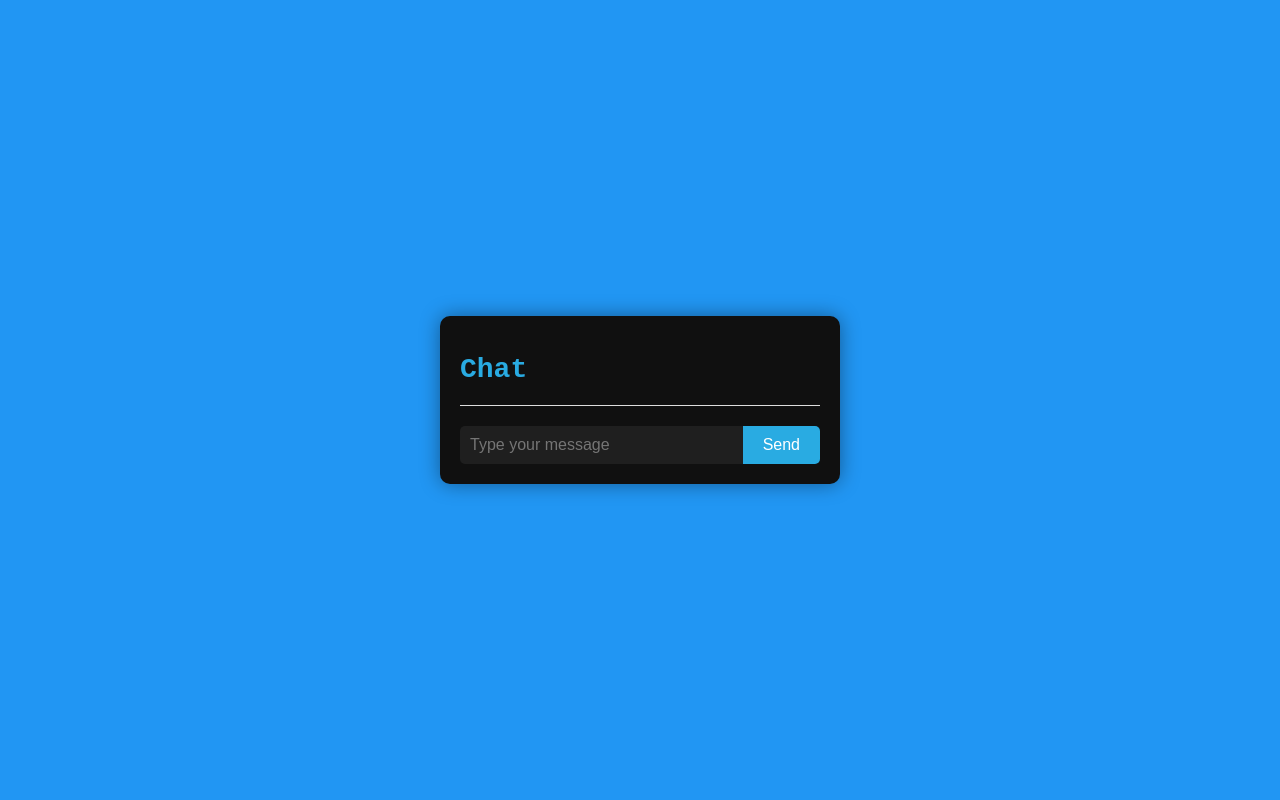
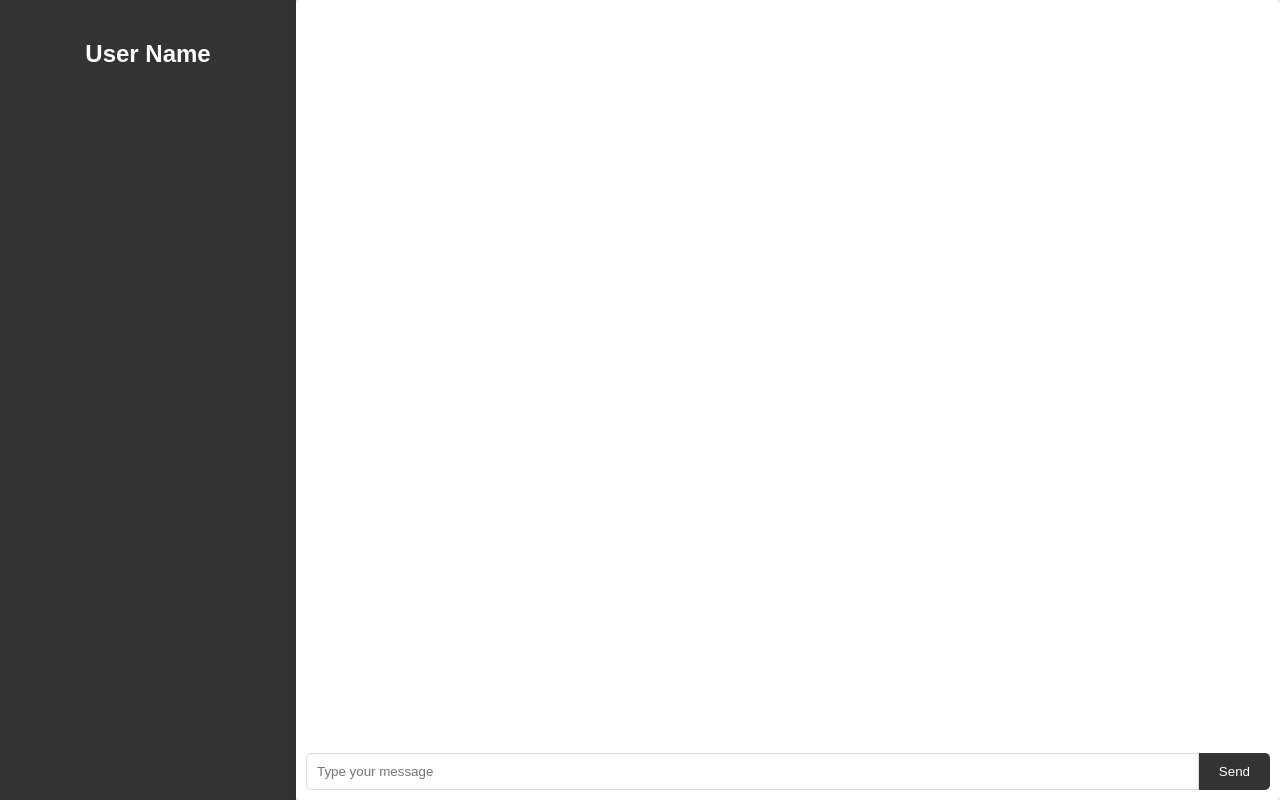
Before and after one commit to 0xSSDD/chatapp-100x, a website: page public/index.html in a window 1280 px wide. Drawn offline with nearby package versions, Linux system fonts and the light colour scheme; no server answers.

Commit message:
add user list to the left and chat box to the bottom

```diff
--- a/public/index.html
+++ b/public/index.html
@@ -5,14 +5,14 @@
   <link rel="stylesheet" href="/styles.css">
   <script src="/socket.io/socket.io.js"></script>
   <script src="https://code.jquery.com/jquery-3.6.0.min.js"></script>
-
 </head>
 <body>
   <div class="chat-container">
+    <div class="user-bar">
+      <h2>User Name</h2>
+      <!-- Add user-related information here -->
+    </div>
     <div class="chat-box">
-      <div class="chat-header">
-        <h1>Chat</h1>
-      </div>
       <div class="chat-messages" id="messages">
         <!-- Messages will be dynamically added here -->
       </div>
@@ -43,11 +43,6 @@
       socket.on('chat message', function (msg) {
         $('#messages').append($('<div class="message">').text(msg));
       });
-
-      // Dark mode toggle
-      $('#toggle-mode').click(function () {
-        $('body').toggleClass('dark-mode');
-      });
     });
   </script>
 </body>
--- a/public/styles.css
+++ b/public/styles.css
@@ -1,117 +1,108 @@
 /* Light mode styles */
 body {
-  background-color: #2196F3; /* Light blue background */
+  background-color: #f0f0f0;
   color: #333;
-  font-family: 'Courier New', Courier, monospace;
+  font-family: Arial, sans-serif;
   margin: 0;
   padding: 0;
-  display: flex;
-  align-items: center;
-  justify-content: center;
-  height: 100vh;
-  transition: background-color 0.3s, color 0.3s;
 }
 
 .chat-container {
-  max-width: 400px;
-  width: 100%;
-  text-align: center;
+  display: flex;
+  flex-direction: row;
+  height: 100vh;
+}
+
+.user-bar {
+  background-color: #333;
+  color: #fff;
+  width: 20%;
+  display: flex;
+  flex-direction: column;
+  align-items: center;
+  padding: 20px;
+}
+
+.user-bar h2 {
+  font-size: 24px;
+  margin-bottom: 10px;
 }
 
 .chat-box {
-  background-color: #101010;
-  padding: 20px;
-  border-radius: 10px;
-  box-shadow: 0 0 20px rgba(0, 0, 0, 0.4);
+  flex-grow: 1;
+  display: flex;
+  flex-direction: column;
+  justify-content: space-between;
+  background-color: #fff;
+  box-shadow: 0 0 10px rgba(0, 0, 0, 0.1);
+  border-radius: 5px;
+  overflow: hidden;
 }
 
-.chat-header {
-  display: flex;
-  justify-content: space-between;
-  align-items: center;
-  padding-bottom: 10px;
-  border-bottom: 1px solid #ddd;
+.chat-messages {
+  max-height: 80%;
+  overflow-y: auto;
+  padding: 20px;
 }
 
-.chat-header h1 {
-  font-size: 28px;
-  color: #29abe2;
+.message {
+  background-color: #e1e1e1;
+  color: #333;
+  padding: 10px;
+  border-radius: 5px;
   margin-bottom: 10px;
 }
 
-.mode-toggle {
-  cursor: pointer;
-  font-size: 24px;
-  color: #29abe2;
-}
-
-.mode-toggle:hover {
-  color: #1f8dc7;
-}
-
-.chat-messages {
-  max-height: 400px;
-  overflow-y: auto;
-}
-
-.message {
-  background-color: #1f1f1f;
-  color: #c0c0c0;
+.chat-input {
+  display: flex;
+  align-items: center;
   padding: 10px;
-  border-radius: 5px;
-  margin-bottom: 10px;
-  font-size: 16px;
-  line-height: 1.4;
-}
-
-.chat-input {
-  margin-top: 20px;
 }
 
 #form {
+  width: 100%;
   display: flex;
-  align-items: center;
 }
 
 #message {
   flex-grow: 1;
   padding: 10px;
-  border: none;
+  border: 1px solid #ddd;
   border-radius: 5px 0 0 5px;
-  font-size: 16px;
-  background-color: #1f1f1f;
-  color: #c0c0c0;
 }
 
 #send {
-  background-color: #29abe2;
+  background-color: #333;
   color: #fff;
   border: none;
   padding: 10px 20px;
   border-radius: 0 5px 5px 0;
   cursor: pointer;
-  font-size: 16px;
 }
 
 #send:hover {
-  background-color: #1f8dc7;
+  background-color: #444;
 }
 
 /* Dark mode styles */
 body.dark-mode {
-  background-color: #000;
-  color: #29abe2;
+  background-color: #222;
+  color: #fff;
 }
 
 .message.dark-mode {
-  background-color: #0a0a0a;
-  color: #29abe2;
+  background-color: #333;
+  color: #fff;
 }
 
-.mode-toggle.dark-mode {
-  color: #29abe2;
+.user-bar.dark-mode {
+  background-color: #111;
 }
 
-.mode-toggle.dark-mode:hover {
-  color: #1f8dc7;
+.user-bar.dark-mode h2 {
+  color: #fff;
 }
+
+.chat-box.dark-mode {
+  background-color: #111;
+}
```
